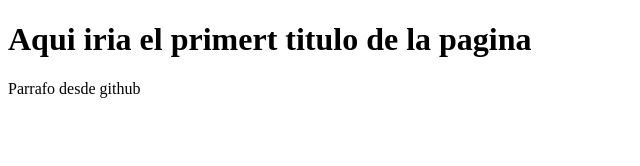
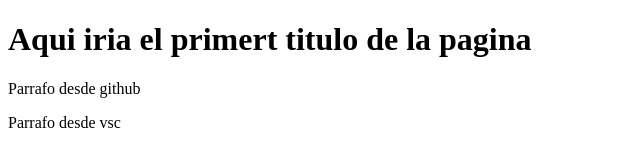
Before and after one commit to MaquinoBSC/Proyecto-Web-empresa-C, a plain HTML site: page index.html in a window 1280 px wide. Shown: the whole page, without its empty margins (0-640 px from the left). Drawn offline with Linux system fonts and the light colour scheme.

Commit message:
Parafo en vSc

```diff
--- a/index.html
+++ b/index.html
@@ -8,5 +8,6 @@
 <body>
     <h1>Aqui iria el primert titulo de la pagina</h1>
     <p>Parrafo desde github</p>
+    <p>Parrafo desde vsc</p>
 </body>
 </html>
```
